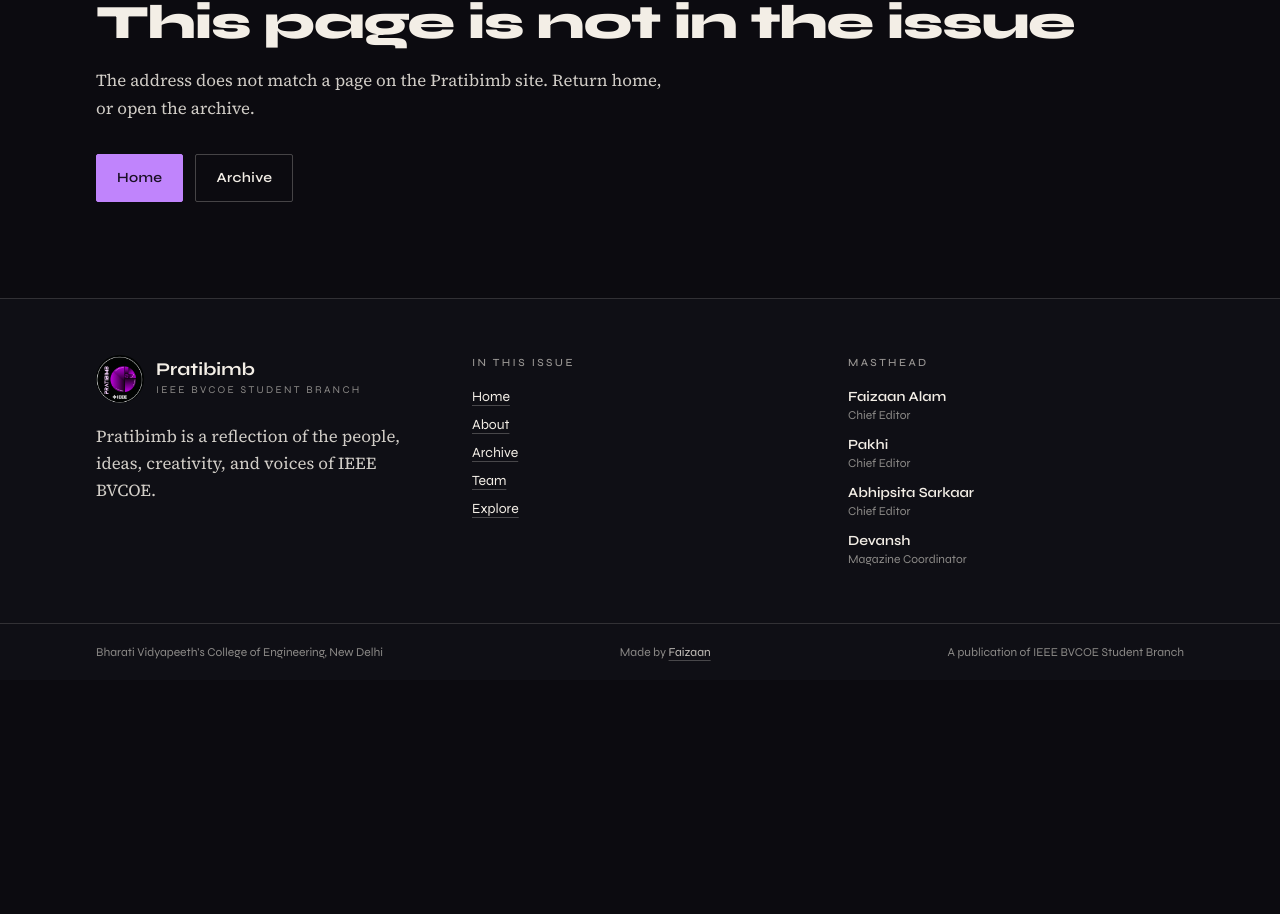
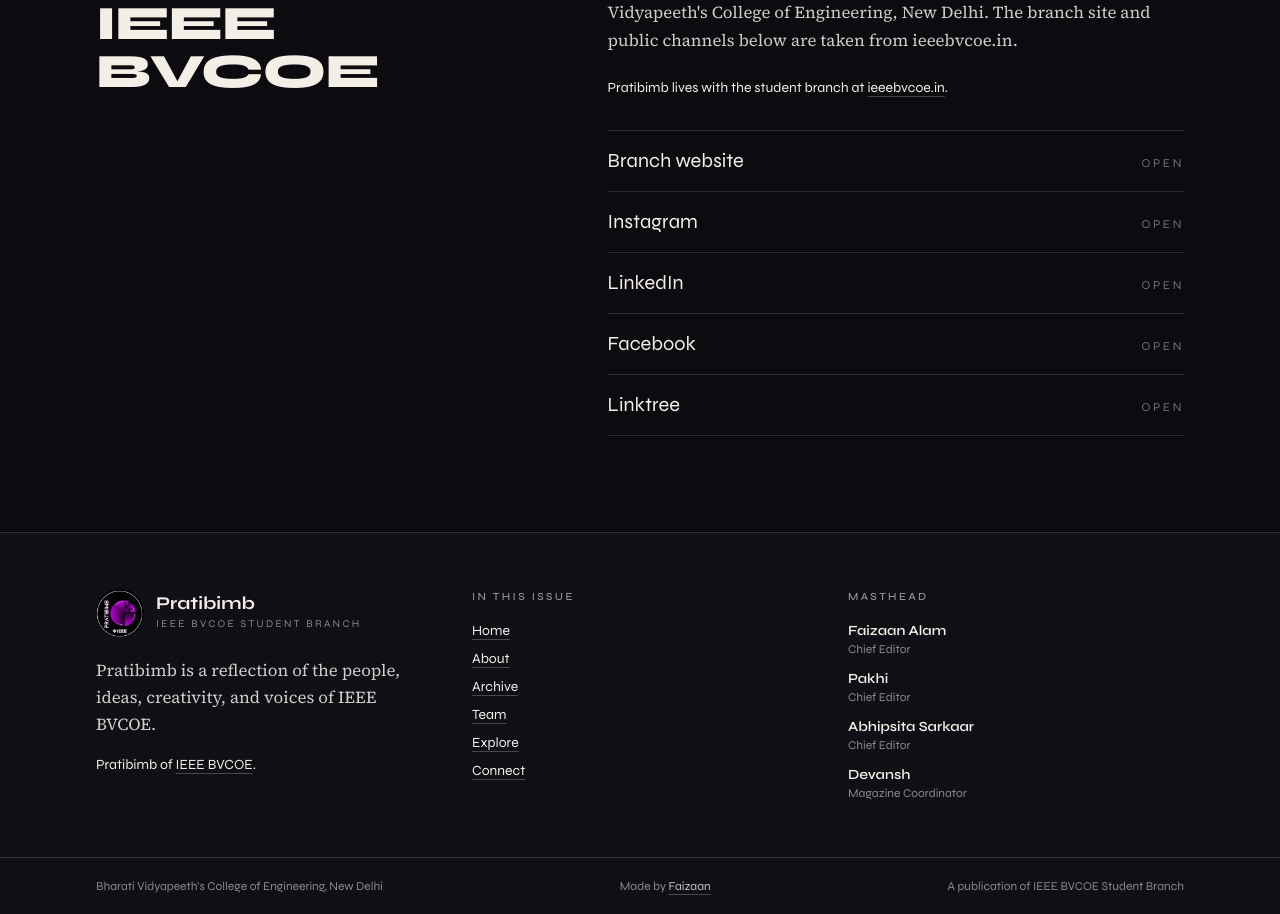
Before and after one commit to Faizaan-Alam/pratibimb, a React (Vite) app: page /connect in a window 1280 px wide. Shown: the part 190-1104 px from the top of the page. Before the commit the page ends 870 px from the top, so only its background shows below. Built offline with nearby package versions, Linux system fonts and the light colour scheme; no server answers.

Commit message:
feat: add Connect to IEEE BVCOE and fix deployed routing
Hash routes for GitHub Pages. Vercel SPA rewrite. Branch links
from ieeebvcoe.in.

#connect #deploy

```diff
--- a/src/App.jsx
+++ b/src/App.jsx
@@ -3,6 +3,7 @@
 import { EditionProvider } from "./hooks/useEditions.jsx";
 import AboutPage from "./pages/AboutPage";
 import ArchivePage from "./pages/ArchivePage";
+import ConnectPage from "./pages/ConnectPage";
 import ExplorePage from "./pages/ExplorePage";
 import Home from "./pages/Home";
 import NotFound from "./pages/NotFound";
@@ -19,6 +20,7 @@
           <Route path="/archive" element={<ArchivePage />} />
           <Route path="/team" element={<TeamPage />} />
           <Route path="/explore" element={<ExplorePage />} />
+          <Route path="/connect" element={<ConnectPage />} />
           <Route path="/edition/:slug" element={<ReaderPage />} />
           <Route path="*" element={<NotFound />} />
         </Route>
--- /dev/null
+++ b/src/components/Connect.jsx
@@ -0,0 +1,48 @@
+import { connect } from "../data/siteContent";
+
+export default function Connect({ compact = false }) {
+  const links = compact ? connect.links.slice(0, 3) : connect.links;
+
+  return (
+    <section className="section-rule">
+      <div className="page-wrap grid gap-10 py-16 lg:grid-cols-[minmax(0,0.9fr)_minmax(0,1.1fr)] lg:py-24">
+        <div>
+          <p className="kicker">{connect.kicker}</p>
+          <h2 className="display-title mt-3 text-4xl sm:text-5xl">{connect.title}</h2>
+        </div>
+        <div>
+          <p className="serif-body max-w-2xl">{connect.intro}</p>
+          <p className="mt-6 font-display text-sm">
+            Pratibimb lives with the student branch at{" "}
+            <a
+              href={connect.branchSite.href}
+              className="link-quiet"
+              target="_blank"
+              rel="noreferrer"
+            >
+              {connect.branchSite.label}
+            </a>
+            .
+          </p>
+          <ul className="mt-8 divide-y divide-base-content/15 border-y hairline">
+            {links.map((item) => (
+              <li key={item.href}>
+                <a
+                  href={item.href}
+                  className="flex items-baseline justify-between gap-4 py-4 font-display text-lg transition hover:text-primary sm:text-xl"
+                  target="_blank"
+                  rel="noreferrer"
+                >
+                  <span>{item.label}</span>
+                  <span className="font-display text-xs uppercase tracking-kicker text-base-content/45">
+                    Open
+                  </span>
+                </a>
+              </li>
+            ))}
+          </ul>
+        </div>
+      </div>
+    </section>
+  );
+}
--- a/src/components/Footer.jsx
+++ b/src/components/Footer.jsx
@@ -24,6 +24,18 @@
             </div>
           </div>
           <p className="serif-body mt-5 max-w-sm">{site.footerStatement}</p>
+          <p className="mt-4 font-display text-sm">
+            Pratibimb of{" "}
+            <a
+              href="https://www.ieeebvcoe.in/"
+              className="link-quiet"
+              target="_blank"
+              rel="noreferrer"
+            >
+              IEEE BVCOE
+            </a>
+            .
+          </p>
         </div>
 
         <div>
--- a/src/data/editions.js
+++ b/src/data/editions.js
@@ -29,16 +29,10 @@
     detectFiles: true,
     pdf: "/assets/editions/pratibimb/pratibimb.pdf",
     cover: "",
-    pdfCandidates: [
-      "/assets/editions/pratibimb/pratibimb.pdf",
-      "/assets/editions/pratibimb/Pratibimb.pdf",
-      "/assets/editions/pratibimb/magazine.pdf",
-    ],
+    pdfCandidates: ["/assets/editions/pratibimb/pratibimb.pdf"],
     coverCandidates: [
       "/assets/editions/pratibimb/cover.webp",
       "/assets/editions/pratibimb/cover.jpg",
-      "/assets/editions/pratibimb/cover.jpeg",
-      "/assets/editions/pratibimb/cover.png",
     ],
     pdfAvailable: false,
     pageCount: null,
--- a/src/data/siteContent.js
+++ b/src/data/siteContent.js
@@ -22,6 +22,25 @@
     { to: "/archive", label: "Archive" },
     { to: "/team", label: "Team" },
     { to: "/explore", label: "Explore" },
+    { to: "/connect", label: "Connect" },
+  ],
+};
+
+export const connect = {
+  kicker: "Connect",
+  title: "IEEE BVCOE",
+  intro:
+    "Pratibimb is the magazine of the IEEE Student Branch at Bharati Vidyapeeth's College of Engineering, New Delhi. The branch site and public channels below are taken from ieeebvcoe.in.",
+  branchSite: {
+    label: "ieeebvcoe.in",
+    href: "https://www.ieeebvcoe.in/",
+  },
+  links: [
+    { label: "Branch website", href: "https://www.ieeebvcoe.in/" },
+    { label: "Instagram", href: "https://instagram.com/ieeebvcoe" },
+    { label: "LinkedIn", href: "https://linkedin.com/company/ieee-bvcoe" },
+    { label: "Facebook", href: "https://facebook.com/ieeebvcoe" },
+    { label: "Linktree", href: "https://linktr.ee/ieeebvcoe" },
   ],
 };
 
--- a/src/main.jsx
+++ b/src/main.jsx
@@ -1,15 +1,16 @@
 import { StrictMode } from "react";
 import { createRoot } from "react-dom/client";
-import { BrowserRouter } from "react-router-dom";
+import { BrowserRouter, HashRouter } from "react-router-dom";
 import App from "./App.jsx";
 import "./index.css";
 
-const basename = import.meta.env.BASE_URL === "/" ? "/" : import.meta.env.BASE_URL.replace(/\/$/, "");
+const useHash = import.meta.env.BASE_URL !== "/";
+const Router = useHash ? HashRouter : BrowserRouter;
 
 createRoot(document.getElementById("root")).render(
   <StrictMode>
-    <BrowserRouter basename={basename}>
+    <Router>
       <App />
-    </BrowserRouter>
+    </Router>
   </StrictMode>
 );
--- /dev/null
+++ b/src/pages/ConnectPage.jsx
@@ -0,0 +1,8 @@
+import Connect from "../components/Connect";
+import { usePageTitle } from "../hooks/usePageTitle";
+
+export default function ConnectPage() {
+  usePageTitle("Connect");
+
+  return <Connect />;
+}
--- a/src/pages/Home.jsx
+++ b/src/pages/Home.jsx
@@ -1,5 +1,6 @@
 import About from "../components/About";
 import Archive from "../components/Archive";
+import Connect from "../components/Connect";
 import CurrentEdition from "../components/CurrentEdition";
 import EditorialMessage from "../components/EditorialMessage";
 import Explore from "../components/Explore";
@@ -18,6 +19,7 @@
       <Archive limit={2} />
       <Team compact />
       <Explore compact />
+      <Connect compact />
       <EditorialMessage />
     </>
   );
```
Also changed, not shown: vercel.json (added), 1 other file (tests, documents, lock files or other folders).
